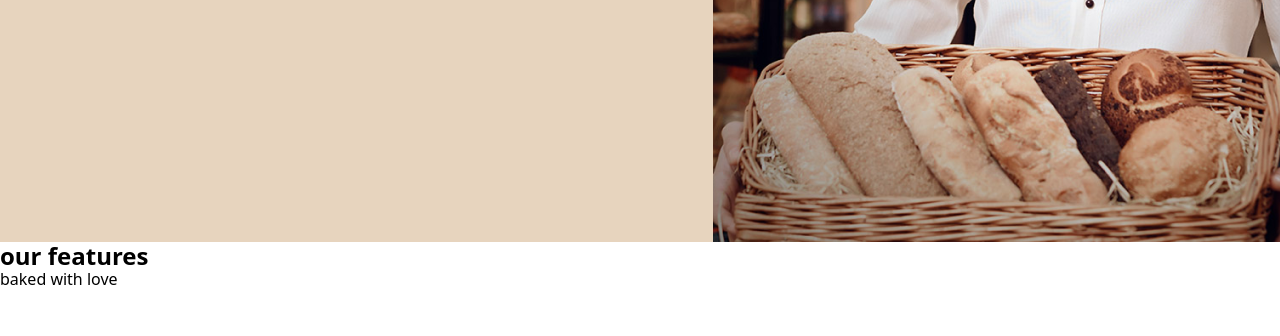
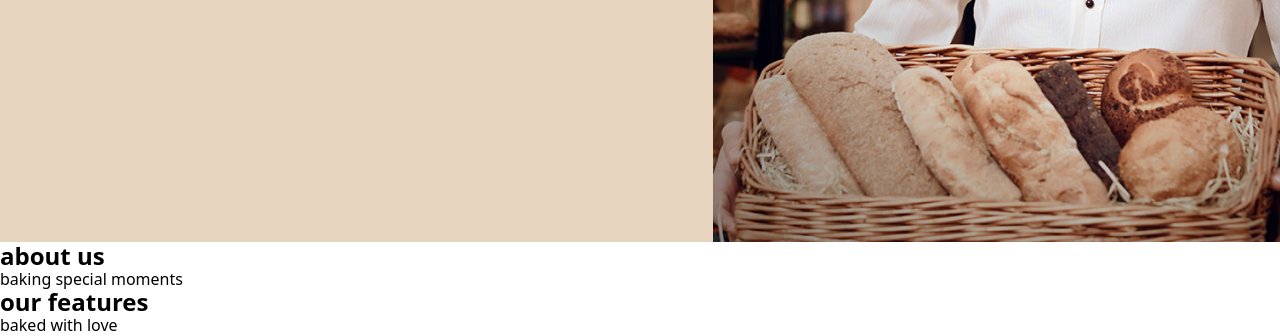
Before and after one commit to katerynachu/brk_bakery, a website: page src/index.html in a window 1280 px wide. Shown: the part 636-972 px from the top of the page. Before the commit the page ends 926 px from the top, so only its background shows below. Drawn offline with nearby package versions, Linux system fonts and the light colour scheme; files that its build step writes are made by us from their sources; files whose address does not match are found by name.

Commit message:
update images

```diff
--- a/src/templates/partials/about-us.html
+++ b/src/templates/partials/about-us.html
@@ -2,7 +2,10 @@
             <div class="container">
                 <div class="wrapper">
                     <div class="about-us_img"></div>
-                    <div class="about-us_content"></div>
+                    <div class="about-us_content">
+                        <h2>about us</h2>
+                        <p>baking special moments</p>
+                    </div>
                 </div>
             </div>
         </section>
```
Also changed, not shown: dist/assets/images/about-baguette.png (added), dist/assets/images/about-bread.png (added), dist/assets/images/about-orange-bg.png (added), dist/index.html, src/assets/images/about-baguette.png (renamed from src/assets/images/features-baguette.png), src/assets/images/about-bread.png (renamed from src/assets/images/features-bread.png), src/assets/images/about-orange-bg.png (renamed from src/assets/images/features-orange-bg.png).
